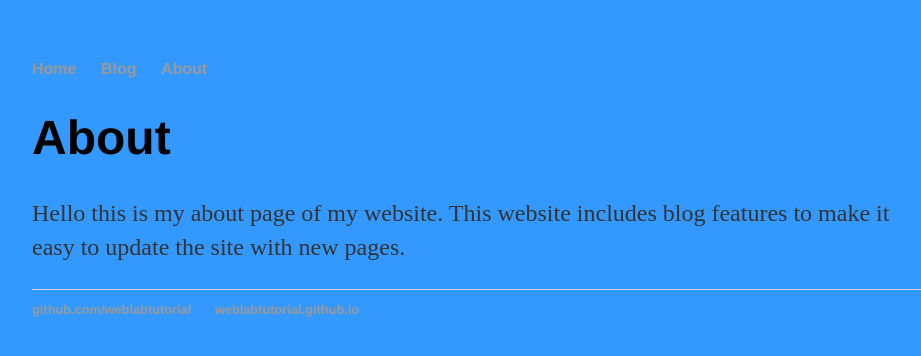
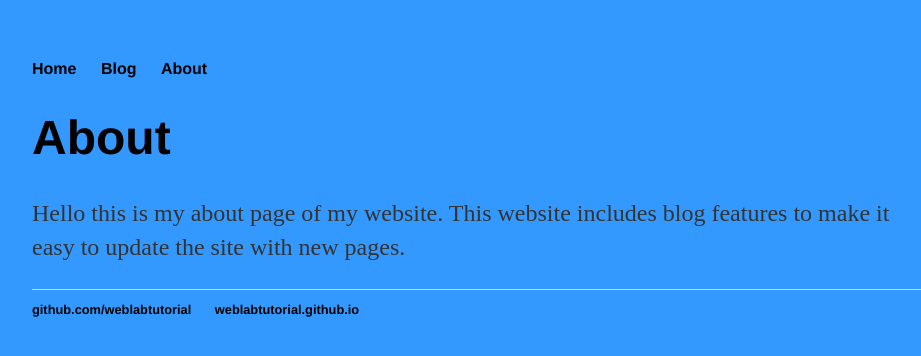
Before and after one commit to OwMck/OwMck.github.io, a Jekyll site: the page built from about/index.html, in a window 1280 px wide. Shown: the top 356 px of the page, without its empty margins (160-1081 px from the left). Built offline with Jekyll 4.4.1, drawn with Linux system fonts in a browser that asks for light colours.

Commit message:
changed navbar text to black

```diff
--- a/css/main.css
+++ b/css/main.css
@@ -35,7 +35,7 @@ nav ul li, footer ul li {
 }
 
 a {
-  text-decoration: none;color: #999;
+  text-decoration: none;color: black;
 }
 
 a:hover {
```
